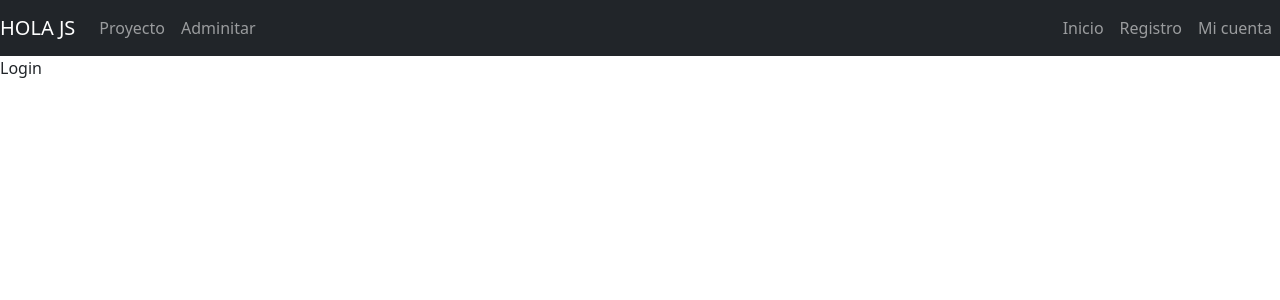
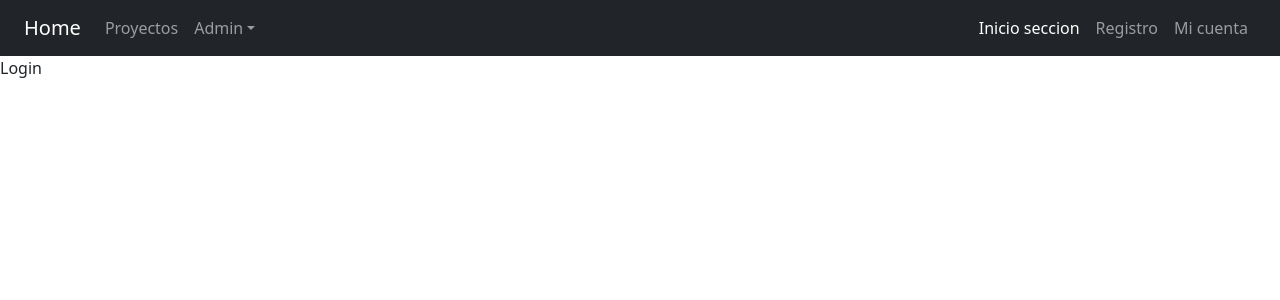
Before and after one commit to carlos060798/crud-mern, a React (Create React App) app in the folder client/: page /Login in a window 1280 px wide. Shown: the top 300 px of the page. Built offline with nearby package versions, Linux system fonts and the light colour scheme.

Commit message:
version tres

```diff
--- a/client/src/App.js
+++ b/client/src/App.js
@@ -1,11 +1,18 @@
 import Routers from "./router/appRouter";
+import AuthProvider from "./user/AuthProvider";
 
 
-
-function App() {
+/*
+* @module{<AuthProvider>} le da al apalicaicon un contesto global para consumir
+ a los hijos dierecto del componete <ROUTERS>
+*
+*/
+export default function App() {
   return (
-    <Routers />
+    <div>
+      <AuthProvider>
+        <Routers />
+      </AuthProvider>
+    </div>
   );
 }
-
-export default App;
--- a/client/src/Component/Navegador.js
+++ b/client/src/Component/Navegador.js
@@ -1,23 +1,31 @@
-import{Navbar,Nav} from 'react-bootstrap'
+import{Navbar,Nav, NavDropdown} from 'react-bootstrap'
+import{NavLink}from 'react-router-dom'
 
 export default function Navigetor() {
   return (
-    <Navbar collapseOnSelect expand="lg" variant="dark"  bg="dark" >
-      <Navbar.Brand >HOLA JS</Navbar.Brand>
-      <Navbar.Toggle aria-controls="responsive-navbar-nav"/>
+    <Navbar
+      collapseOnSelect
+      expand="lg"
+      variant="dark"
+      bg="dark"
+      className="px-4"
+    >
+      <Navbar.Brand as={NavLink} to="/">Home</Navbar.Brand>
+      <Navbar.Toggle aria-controls="responsive-navbar-nav" />
       <Navbar.Collapse id="responsive-navbar-nav">
-       <Nav className="me-auto">
-        <Nav.Link>Proyecto</Nav.Link>
-        <Nav.Link>Adminitar</Nav.Link>
-       </Nav>
-       <Nav>
-         <Nav.Link>Inicio</Nav.Link>
-         <Nav.Link>Registro</Nav.Link>
-         <Nav.Link> Mi cuenta</Nav.Link>
-       </Nav>
+        <Nav className="me-auto">
+          <Nav.Link as={NavLink} to="/Proyects"> Proyectos
+          </Nav.Link>
+          <NavDropdown title="Admin">
+            <NavDropdown.Item as={NavLink} to="/Admin/Users">Cuentas</NavDropdown.Item>
+          </NavDropdown>
+        </Nav>
+        <Nav>
+          <Nav.Link  as={NavLink} to="/Login">Inicio seccion</Nav.Link>
+          <Nav.Link as={NavLink} to="/Register">Registro</Nav.Link>
+          <Nav.Link as={NavLink} to="/Account"> Mi cuenta</Nav.Link>
+        </Nav>
       </Navbar.Collapse>
     </Navbar>
-
-
   );
 }
--- /dev/null
+++ b/client/src/router/PrivateRoute.js
@@ -0,0 +1,16 @@
+/**
+ *
+ * @param {props} props  pasa los atributos de las rutas al componente privateRoute en appRoter
+ * @returns
+ */
+import { Redirect,Route } from "react-router-dom";
+import useAuth from "../user/useAuth";
+
+export default function PrivateRoute(props) {
+
+  const {user}= useAuth();
+   if(!user) return <Redirect to="/Login" />
+  return (
+    <Route {...props} />
+  );
+}
--- a/client/src/router/appRouter.js
+++ b/client/src/router/appRouter.js
@@ -8,6 +8,7 @@ import ProyectPages from '../PAGES/ProyectPages'
 import AdminusertPages from '../PAGES/admin/AdminusertPages'
 import NotPages from '../PAGES/NotPages';
 import Layaut from '../Component/Layauts/layaut';
+import PrivateRoute from './PrivateRoute'
 
 
 
@@ -16,6 +17,8 @@ import Layaut from '../Component/Layauts/layaut';
 /*
  * FUNCION CONTEENDORAS DE RUTAS
  *  opcion default{ <Route exact path='*'component={NOtPages}/>}
+ *
+ * @param{PrivateRouter} para proteger las rutas en react
  */
 export default function Routers() {
   return (
@@ -25,10 +28,10 @@ export default function Routers() {
         <Route exact path="/" component={HomePages} />
         <Route exact path="/Login" component={LoginPages} />
         <Route exact path="/Register" component={RegisterPages} />
-        <Route exact path="/Account" component={AccountPages} />
-        <Route exact path="/Proyects" component={ProyectsPages} />
-        <Route exact path="/Proyect/:Proyectid" component={ProyectPages} />
-        <Route exact path="/Admin/User/Proyects" component={AdminusertPages} />
+        <PrivateRoute exact path="/Account" component={AccountPages} />
+        <PrivateRoute exact path="/Proyects" component={ProyectsPages} />
+        <PrivateRoute exact path="/Proyect/:Proyectid" component={ProyectPages} />
+        <PrivateRoute exact path="/Admin/Users" component={AdminusertPages} />
 
         <Route exact path="*" component={NotPages} />
       </Switch>
--- /dev/null
+++ b/client/src/user/AuthProvider.js
@@ -0,0 +1,26 @@
+/**
+ * AQUI SE CREA EL CONTEXTO DEL USUARIO
+ *
+ * @param{ AutheContext} Crea el contexto global a exportar alos componertes segun cada usuario
+ *
+ * @param { ContextValue} muestra la presentacion del modelo de los datos  pasados al AutheContext
+ */
+import {useState,createContext} from'react'
+
+// esta linea siempre eleva el context al scopre GLOBAL
+export const AuthContext=createContext()
+
+export default function AuthProvider({children}) {
+
+  const [user, setUser] = useState(null);
+ //const [user, setUser] = useState({id:1,role:'regular'});
+  const contextValue={
+     user,
+   }
+
+    return (
+     <AuthContext.Provider value={contextValue}>
+      { children }
+     </AuthContext.Provider>
+    );
+  }
--- /dev/null
+++ b/client/src/user/useAuth.js
@@ -0,0 +1,16 @@
+
+
+// AQUI SE CONSUME EL CONTEXTO DE AuthProvider en cada usuario retornado
+/***
+ *
+ *
+ *
+ *
+ */
+import { useContext } from "react";
+import { AuthContext } from "./AuthProvider";
+
+
+export default function useAuth() {
+     return  useContext(AuthContext);
+   }
```
Also changed, not shown: 1 other file (tests, documents, lock files or other folders).
